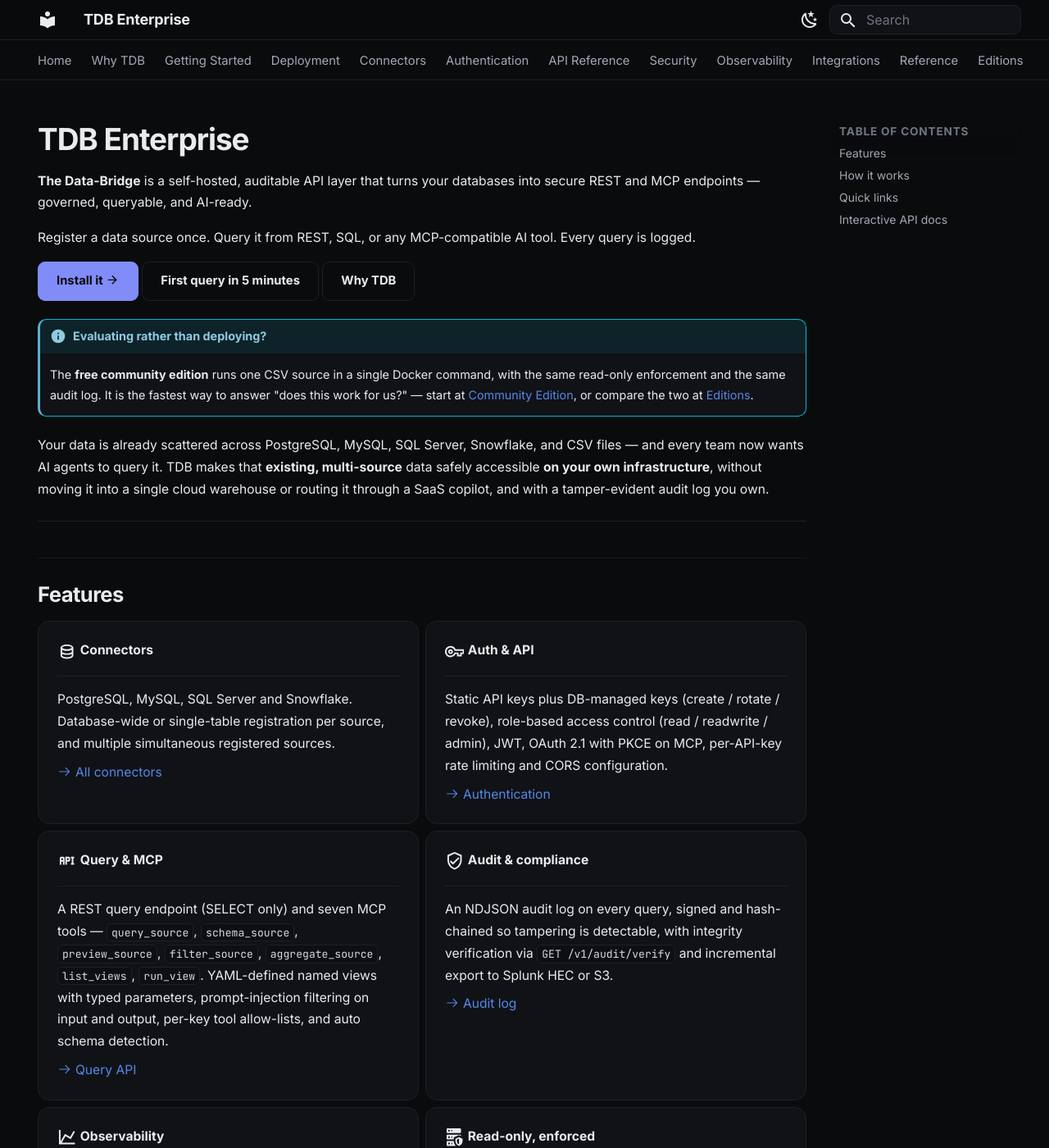
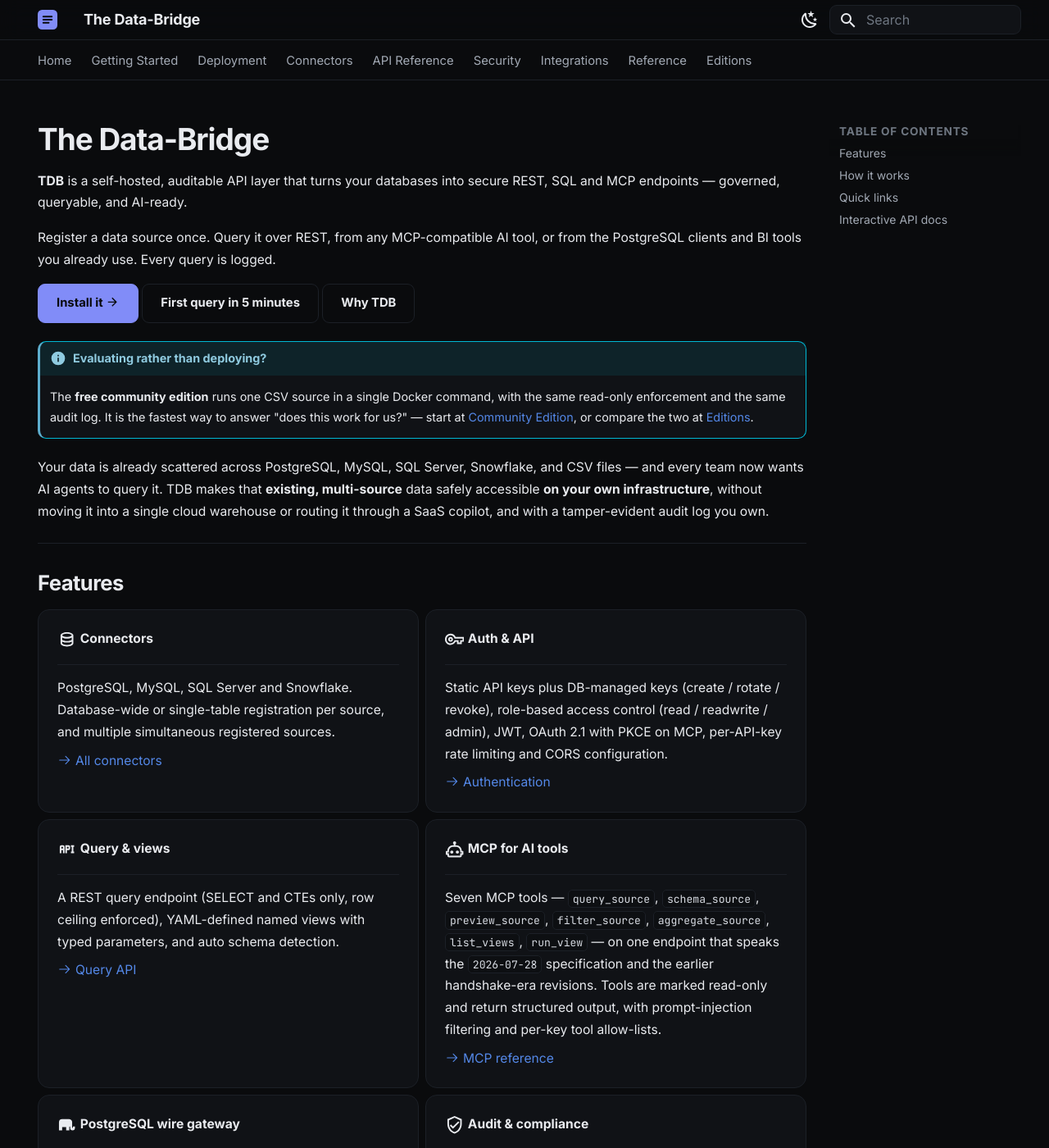
Before and after one commit to tdb-project/tdb-docs, an MkDocs documentation site: the page built from docs/index.md, in a window 1280 px wide and 1400 px high. Shown: the whole window at 82% size. Built offline with MkDocs 1.6.1 and Material for MkDocs 9.7.7, drawn with Linux system fonts in a browser that asks for light colours; some of the changed text lies outside the part shown.

Commit message:
docs: one brand, nav that fits, single section rules, wire gateway + MCP currency on home and Why TDB
- site_name 'The Data-Bridge' with the landing page's mark as logo/favicon;
  home H1 to match.
- Nav regrouped 13 -> 9 tabs (Why TDB under Home, Authentication under
  Security, Metrics under Deployment); at 1440px the last tab rendered as
  'Editio'. No page paths moved, so no URL changes.
- hr + h2 drew two rules at every section; the h2 border is dropped after an hr.
- Home: wire gateway and MCP cards, diagram shows the opt-in :5432 port.
  Why TDB: wire gateway, MCP currency, client named in the audit log.

Co-Authored-By: Claude Opus 5.5 <noreply@anthropic.com>

```diff
--- a/docs/index.md
+++ b/docs/index.md
@@ -7,13 +7,13 @@ hide:
   - navigation
 ---
 
-# TDB Enterprise
+# The Data-Bridge
 
-**The Data-Bridge** is a self-hosted, auditable API layer that turns your databases
-into secure REST and MCP endpoints — governed, queryable, and AI-ready.
+**TDB** is a self-hosted, auditable API layer that turns your databases into secure
+REST, SQL and MCP endpoints — governed, queryable, and AI-ready.
 
-Register a data source once. Query it from REST, SQL, or any MCP-compatible AI
-tool. Every query is logged.
+Register a data source once. Query it over REST, from any MCP-compatible AI tool, or
+from the PostgreSQL clients and BI tools you already use. Every query is logged.
 
 [Install it :material-arrow-right:](getting-started/installation.md){ .md-button .md-button--primary }
 [First query in 5 minutes](getting-started/quickstart.md){ .md-button }
@@ -57,36 +57,48 @@ copilot, and with a tamper-evident audit log you own.
 
     [:octicons-arrow-right-24: Authentication](auth/overview.md)
 
--   :material-api:{ .lg .middle } **Query & MCP**
+-   :material-api:{ .lg .middle } **Query & views**
 
     ---
 
-    A REST query endpoint (SELECT only) and seven MCP tools — `query_source`,
-    `schema_source`, `preview_source`, `filter_source`, `aggregate_source`,
-    `list_views`, `run_view`. YAML-defined named views with typed parameters,
-    prompt-injection filtering on input and output, per-key tool allow-lists,
-    and auto schema detection.
+    A REST query endpoint (SELECT and CTEs only, row ceiling enforced),
+    YAML-defined named views with typed parameters, and auto schema detection.
 
     [:octicons-arrow-right-24: Query API](api/query.md)
+
+-   :material-robot-outline:{ .lg .middle } **MCP for AI tools**
+
+    ---
+
+    Seven MCP tools — `query_source`, `schema_source`, `preview_source`,
+    `filter_source`, `aggregate_source`, `list_views`, `run_view` — on one endpoint
+    that speaks the `2026-07-28` specification and the earlier handshake-era
+    revisions. Tools
+    are marked read-only and return structured output, with prompt-injection
+    filtering and per-key tool allow-lists.
+
+    [:octicons-arrow-right-24: MCP reference](api/mcp.md)
+
+-   :material-elephant:{ .lg .middle } **PostgreSQL wire gateway**
+
+    ---
+
+    Metabase, DBeaver, `psql`, JDBC and other PostgreSQL clients connect with
+    only a new host, port and password. Every statement is checked as read-only
+    and audited before it runs, as it is over REST and MCP.
+
+    [:octicons-arrow-right-24: Wire gateway](integrations/postgres-wire.md)
 
 -   :material-shield-check-outline:{ .lg .middle } **Audit & compliance**
 
     ---
 
     An NDJSON audit log on every query, signed and hash-chained so tampering is
-    detectable, with integrity verification via `GET /v1/audit/verify` and
-    incremental export to Splunk HEC or S3.
+    detectable, naming the AI client behind each MCP call, with integrity
+    verification via `GET /v1/audit/verify` and incremental export to Splunk HEC
+    or S3. Prometheus metrics and a health check cover the rest of operations.
 
     [:octicons-arrow-right-24: Audit log](security/audit.md)
-
--   :material-chart-line:{ .lg .middle } **Observability**
-
-    ---
-
-    Prometheus metrics at `GET /metrics`, schema caching with a configurable
-    TTL, and a health check at `GET /health`.
-
-    [:octicons-arrow-right-24: Metrics](observability/metrics.md)
 
 -   :material-server-security:{ .lg .middle } **Read-only, enforced**
 
@@ -110,12 +122,13 @@ Postgres · MySQL · SQL Server · Snowflake
       │  read-only connection (per connector)
       ▼
  ┌────────────────────────────────────────────┐
- │              TDB Enterprise                │
+ │              The Data-Bridge               │
  │                                            │
  │  POST /v1/sources     ← register source    │
  │  POST /v1/query       ← SQL SELECT         │
  │  POST /v1/mcp         ← MCP tool calls     │
  │  GET  /v1/views       ← YAML-defined views │
+ │  :5432 (opt-in)       ← Postgres wire      │
  │  GET  /metrics        ← Prometheus         │
  │                                            │
  │  Every query → hash-chained audit log      │
@@ -166,6 +179,7 @@ Postgres · MySQL · SQL Server · Snowflake
     ---
 
     [:octicons-arrow-right-24: YAML named views](api/views.md)<br>
+    [:octicons-arrow-right-24: PostgreSQL wire gateway](integrations/postgres-wire.md)<br>
     [:octicons-arrow-right-24: Prometheus metrics](observability/metrics.md)<br>
     [:octicons-arrow-right-24: Splunk HEC integration](integrations/splunk.md)<br>
     [:octicons-arrow-right-24: All environment variables](reference/environment-variables.md)
--- a/docs/stylesheets/tdb.css
+++ b/docs/stylesheets/tdb.css
@@ -249,6 +249,9 @@
 /* ============================ misc ======================================== */
 
 .md-typeset hr { border-bottom: 1px solid var(--tdb-line); }
+/* A section written as `---` then `## Heading` drew two rules: the hr, and the
+   h2's own border-top. Keep the hr's line and drop the heading's. */
+.md-typeset hr + h2 { border-top: 0; padding-top: 0; margin-top: 1.6rem; }
 .md-typeset kbd {
   background-color: var(--tdb-bg-inset);
   border: 1px solid var(--tdb-line);
--- a/mkdocs.yml
+++ b/mkdocs.yml
@@ -1,4 +1,4 @@
-site_name: TDB Enterprise
+site_name: The Data-Bridge
 site_description: The Data-Bridge — secure, auditable API layer over your data sources
 site_author: TDB Project
 site_url: https://docs.tdb.jiracorp.co.in
@@ -6,6 +6,9 @@ docs_dir: docs
 
 theme:
   name: material
+  # The landing page's mark, so the two sites read as one product.
+  logo: assets/logo.svg
+  favicon: assets/logo.svg
   palette:
     # Dark FIRST, and deliberately not gated on prefers-color-scheme. The landing
     # page at tdb.jiracorp.co.in is dark-only, so following the OS setting meant a
@@ -69,9 +72,12 @@ markdown_extensions:
   - toc:
       permalink: true
 
+# Nine tabs: at 1440px the previous thirteen overflowed and the last one
+# rendered as "Editio". Grouping changes no page path, so no URL moves.
 nav:
-  - Home: index.md
-  - Why TDB: why-tdb.md
+  - Home:
+    - Overview: index.md
+    - Why TDB: why-tdb.md
   - Getting Started:
     - Community Edition (CSV, free): getting-started/community.md
     - Enterprise — Installation: getting-started/installation.md
@@ -79,28 +85,28 @@ nav:
     - Connect an IDE / AI Tool (MCP): getting-started/ide-setup.md
   - Deployment:
     - IT Administrator Guide: deployment/it-admin-guide.md
+    - Prometheus Metrics: observability/metrics.md
   - Connectors:
     - PostgreSQL: connectors/postgresql.md
     - MySQL: connectors/mysql.md
     - SQL Server: connectors/sqlserver.md
     - Snowflake: connectors/snowflake.md
-  - Authentication:
-    - Overview: auth/overview.md
-    - API Keys: auth/api-keys.md
-    - JWT: auth/jwt.md
-    - OAuth 2.1 (MCP): auth/oauth.md
   - API Reference:
     - Sources: api/sources.md
     - Query: api/query.md
     - MCP: api/mcp.md
     - Views: api/views.md
   - Security:
-    - RBAC: security/rbac.md
-    - Audit Log: security/audit.md
-    - Credentials at Rest: security/credentials.md
-    - Security & Updates: security/updates.md
-  - Observability:
-    - Prometheus Metrics: observability/metrics.md
+    - Authentication:
+      - Overview: auth/overview.md
+      - API Keys: auth/api-keys.md
+      - JWT: auth/jwt.md
+      - OAuth 2.1 (MCP): auth/oauth.md
+    - Access & audit:
+      - RBAC: security/rbac.md
+      - Audit Log: security/audit.md
+      - Credentials at Rest: security/credentials.md
+      - Security & Updates: security/updates.md
   - Integrations:
     - PostgreSQL wire gateway: integrations/postgres-wire.md
     - Splunk HEC: integrations/splunk.md
```
Also changed, not shown: other parts of docs/index.md (+1 -1 lines), docs/why-tdb.md (+3 -9 lines), docs/assets/logo.svg (added).
